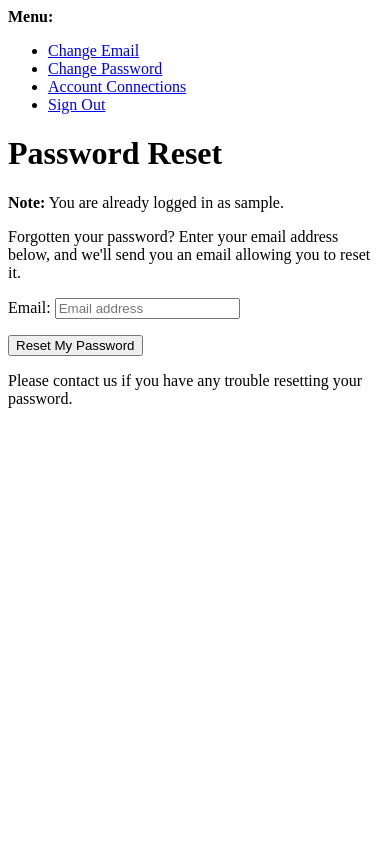
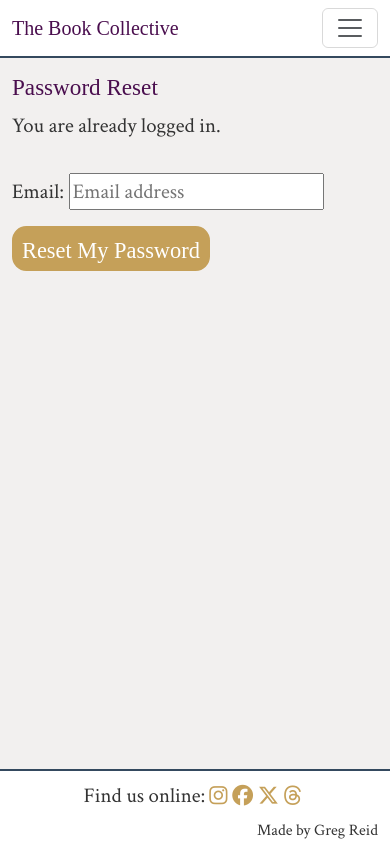
Before and after one commit to Greggy1234/The-Book-Collective, a Django app: page /accounts/password/reset/ in a window 390 px wide. Run offline with Django 5.2, Linux system fonts and the light colour scheme; the visitor is signed in with stand-in values (Sample User, id 1); some libraries are stand-ins or nearby versions; some web fonts are replaced.

Commit message:
Add forced email into sign up so users can reset their password and style the forgot password page

```diff
--- a/book_collective/settings.py
+++ b/book_collective/settings.py
@@ -66,6 +66,9 @@ LOGOUT_REDIRECT_URL = "/"
 
 CRISPY_ALLOWED_TEMPLATE_PACKS = "bootstrap5"
 CRISPY_TEMPLATE_PACK = "bootstrap5"
+
+ACCOUNT_SIGNUP_FIELDS = ['username*', 'email*', 'password1*', 'password2*']
+ACCOUNT_EMAIL_VERIFICATION = "none"
 
 MIDDLEWARE = [
     'django.middleware.security.SecurityMiddleware',
--- a/templates/account/password_reset.html
+++ b/templates/account/password_reset.html
@@ -1,33 +1,31 @@
-{% extends "account/base_entrance.html" %}
+{% extends "base.html" %}
+
 {% load i18n allauth account %}
-{% block head_title %}
-    {% trans "Password Reset" %}
-{% endblock head_title %}
+{% block head_title %}{% trans "Password Reset" %}{% endblock head_title %}
+
 {% block content %}
-    {% element h1 %}
-        {% trans "Password Reset" %}
-    {% endelement %}
-    {% if user.is_authenticated %}
-        {% include "account/snippets/already_logged_in.html" %}
-    {% endif %}
-    {% element p %}
-        {% trans "Forgotten your password? Enter your email address below, and we'll send you an email allowing you to reset it." %}
-    {% endelement %}
-    {% url 'account_reset_password' as reset_url %}
-    {% element form form=form method="post" action=reset_url %}
-        {% slot body %}
-            {% csrf_token %}
-            {% element fields form=form %}
-            {% endelement %}
-            {{ redirect_field }}
-        {% endslot %}
-        {% slot actions %}
-            {% element button type="submit" %}
-                {% trans 'Reset My Password' %}
-            {% endelement %}
-        {% endslot %}
-    {% endelement %}
-    {% element p %}
-        {% blocktrans %}Please contact us if you have any trouble resetting your password.{% endblocktrans %}
-    {% endelement %}
+<div class="container">
+  <div class="row">
+    <div class="col-md-8 mt-3 offset-md-2">
+      <h3>Password Reset</h3>
+
+      {% if user.is_authenticated %}
+      <p>You are already logged in.</p>
+      {% else %}
+      <p>
+        Forgotten your password? Enter your email address below, and we'll send you an email allowing you to reset it.
+      </p>
+      {% endif %}
+    </div>
+  </div>
+  <div class="row">
+    <div class="col-md-8 mt-3 offset-md-2">
+      <form method="post" action="{% url 'account_reset_password' %}">
+        {% csrf_token %}
+        {{ form.as_p }}
+        <button class="button" type="submit">Reset My Password</button>
+      </form>
+    </div>
+  </div>
+</div>
 {% endblock content %}
```
